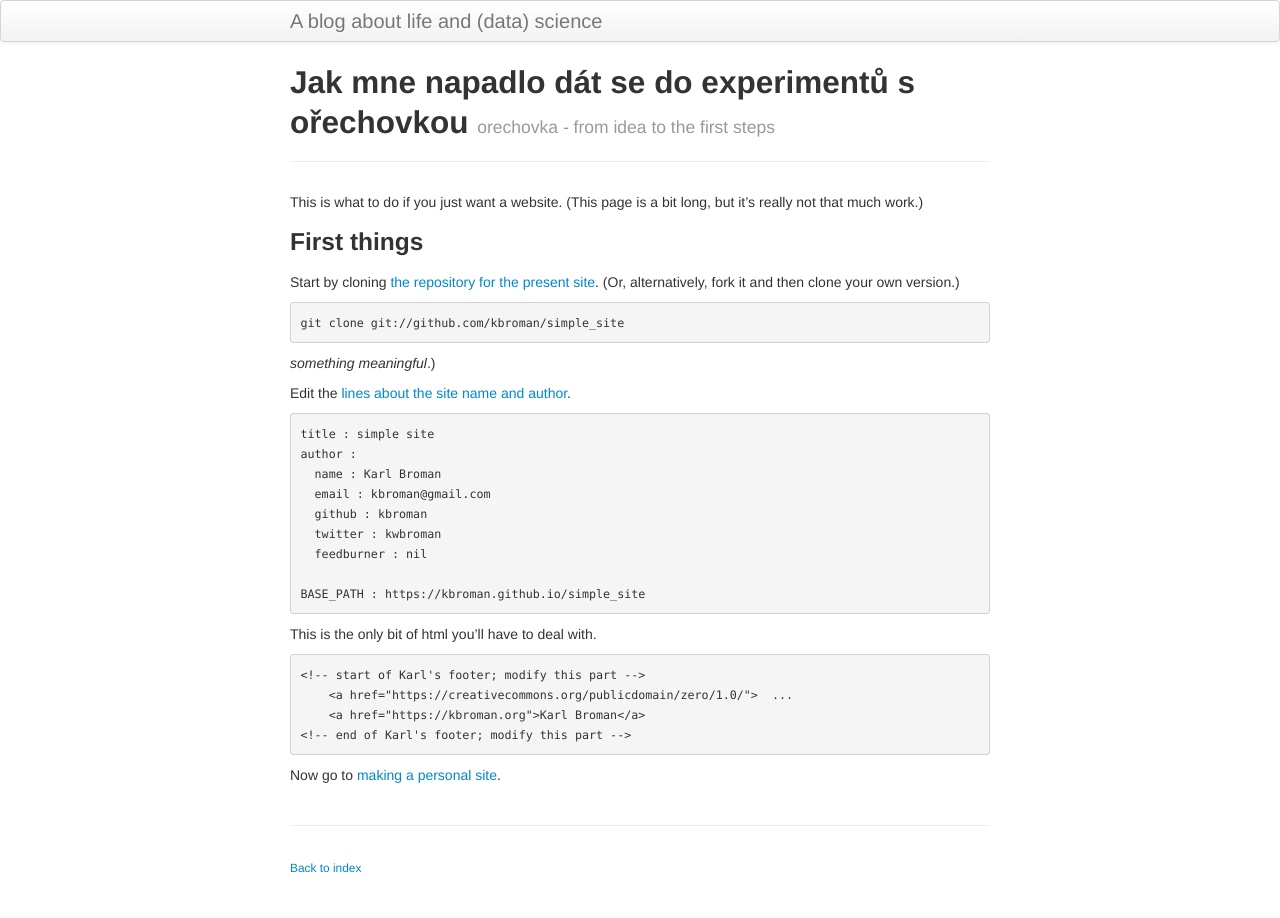
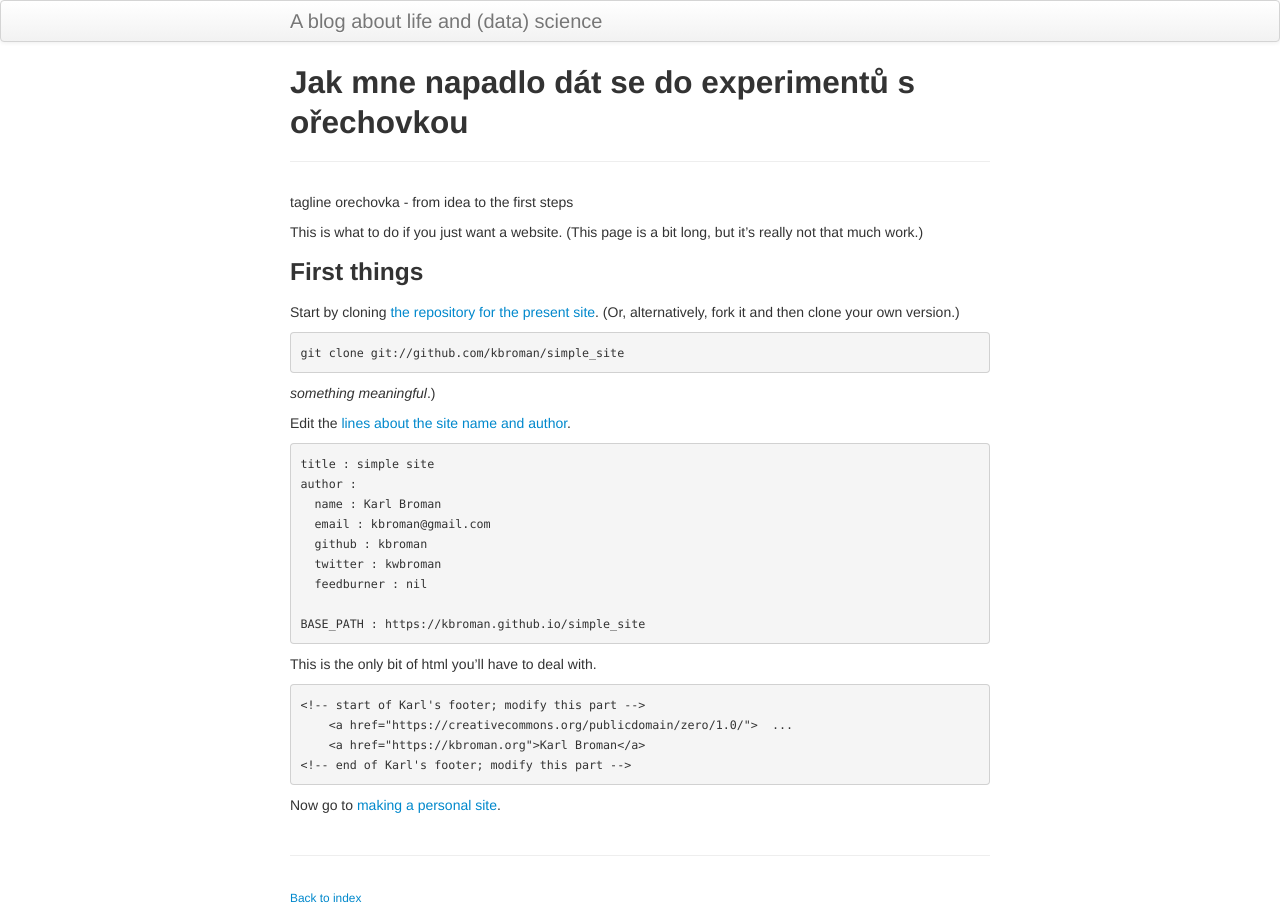
Before and after one commit to vojtech-filipec/vojtech-filipec.github.io, a Jekyll site: the page built from pages/orechovka1.md, in a window 1280 px wide. Built offline with Jekyll 4.4.1, drawn with Linux system fonts in a browser that asks for light colours.

```diff
--- a/pages/orechovka1.md
+++ b/pages/orechovka1.md
@@ -1,9 +1,10 @@
 ---
 layout: page
 title: Jak mne napadlo dát se do experimentů s ořechovkou
-tagline: orechovka - from idea to the first steps
 description: od prvního nápadu k plánu designů
 ---
+
+tagline orechovka - from idea to the first steps
 
 This is what to do if you just want a website. (This page is a bit
 long, but it's really not that much work.)
```
Also changed, not shown: index.md (+1 -1 lines).
